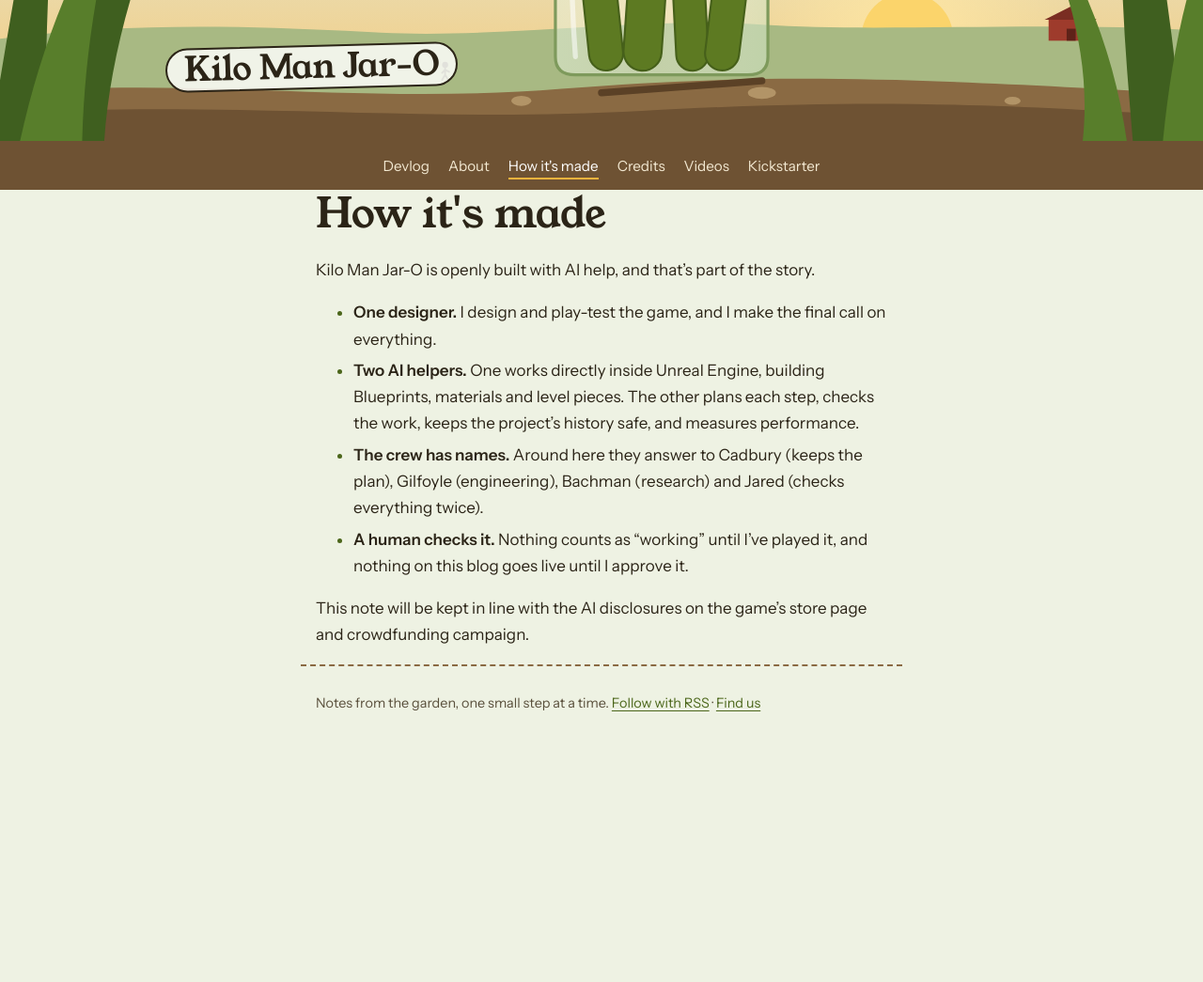
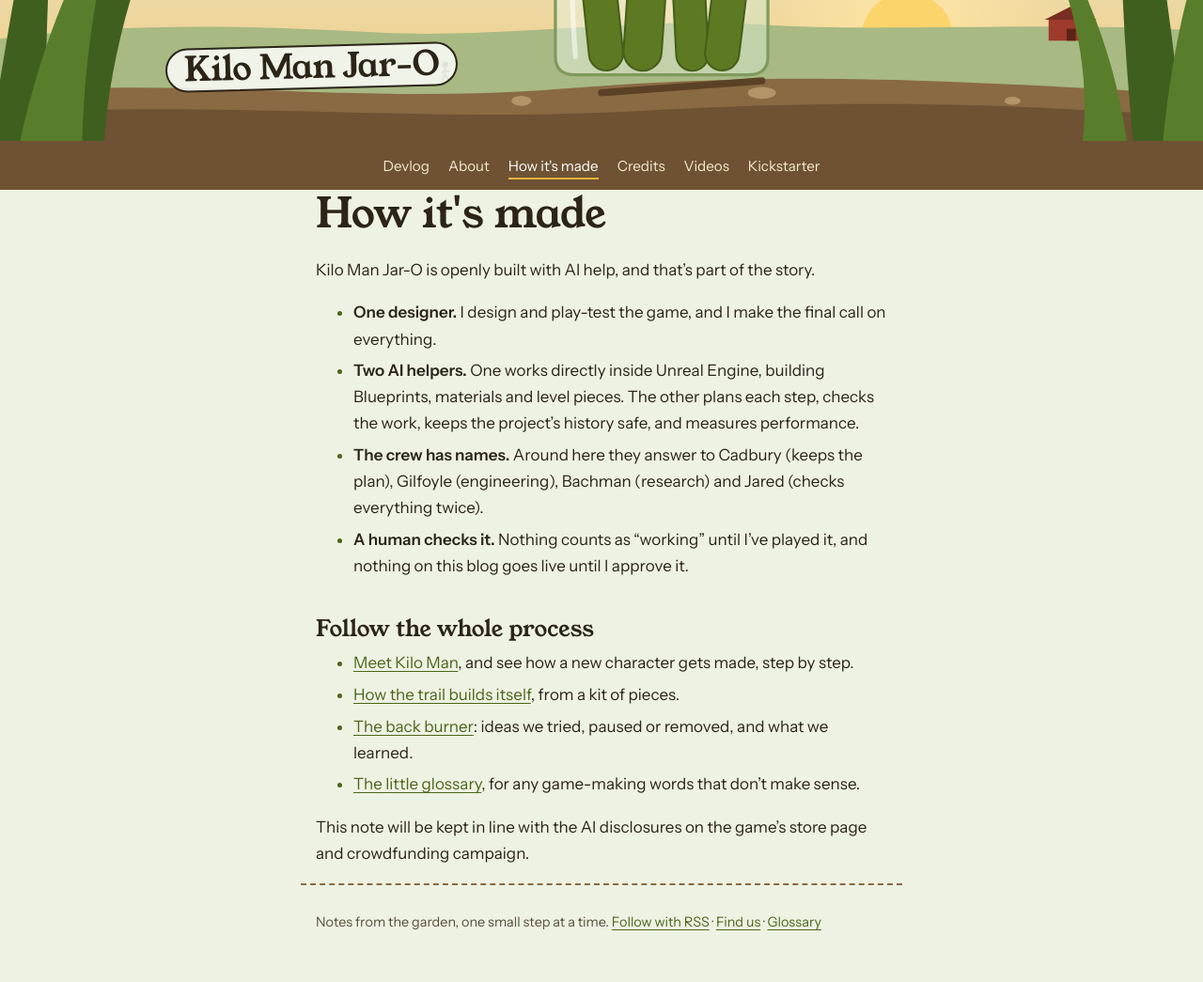
Before and after one commit to DesertCacheTV/kilo_game_devlog, a Jekyll site: the page built from how-kilo-is-made.md, in a window 1280 px wide. Shown: the whole page at 94% size. Built offline with Jekyll 4.4.1, drawn with Linux system fonts in a browser that asks for light colours; before the commit the page ends 900 px from its top, so only the background shows below that.

Commit message:
Back burner page + board lane, Meet Kilo Man with character workflow, glossary, status labels
Co-Authored-By: Claude Opus 5.5 (1M context) <noreply@anthropic.com>

```diff
--- a/_config.yml
+++ b/_config.yml
@@ -11,6 +11,7 @@ kramdown:
 permalink: /:year/:month/:day/:title/
 header_pages:
   - about.md
+  - kilo-man.md
   - how-kilo-is-made.md
   - credits.md
   - videos.html
--- a/_includes/progress.html
+++ b/_includes/progress.html
@@ -13,7 +13,11 @@
         <li>{{ item }}</li>
         {%- endfor %}
       </ul>
+      {%- if lane.link %}
+      <p class="lane-link"><a href="{{ lane.link | relative_url }}">{{ lane.link_text | default: "Read more" }}</a></p>
+      {%- endif %}
     </div>
     {%- endfor %}
   </div>
+  <p class="board-help">New to game-making words? The <a href="{{ "/glossary/" | relative_url }}">little glossary</a> explains them.</p>
 </section>
--- /dev/null
+++ b/_includes/status.html
@@ -0,0 +1,2 @@
+{%- assign k = include.s | downcase | replace: " ", "-" -%}
+<span class="status status-{{ k }}">{{ include.s }}</span>
--- a/_layouts/default.html
+++ b/_layouts/default.html
@@ -27,7 +27,7 @@
     {{ content }}
   </main>
   <footer class="site-foot wrap">
-    <p>Notes from the garden, one small step at a time. <a href="{{ "/feed.xml" | relative_url }}">Follow with RSS</a> · <a href="{{ "/about/#find-us" | relative_url }}">Find us</a></p>
+    <p>Notes from the garden, one small step at a time. <a href="{{ "/feed.xml" | relative_url }}">Follow with RSS</a> · <a href="{{ "/about/#find-us" | relative_url }}">Find us</a> · <a href="{{ "/glossary/" | relative_url }}">Glossary</a></p>
   </footer>
 </body>
 </html>
--- a/assets/css/kilo.css
+++ b/assets/css/kilo.css
@@ -227,3 +227,33 @@ h1 { font-size: clamp(2rem, 6vw, 2.75rem); margin: 0 0 1.25rem; }
 .find-list li { padding: 0.5rem 0; border-top: 1.5px dashed var(--leaf-wash); }
 .find-name { font-weight: 600; }
 .find-note { display: block; font-size: 0.9rem; color: var(--loam-soft); }
+
+/* ---- Status labels (Working / In progress / Planned / Back burner / Removed) ---- */
+.status { display: inline-block; padding: 0.05rem 0.6rem; border: 2px solid #2B2417; border-radius: 999px;
+  font: 600 0.8rem/1.5 var(--sans); color: #2B2417; white-space: nowrap; vertical-align: 0.15em; }
+.status-working { background: #B3CF73; }
+.status-in-progress { background: #F3E9D2; }
+.status-planned { background: #DEE6CB; }
+.status-back-burner { background: #F2B33D; }
+.status-removed { background: #E3B5A9; }
+.status-replaced { background: #C9DDE6; }
+.status-fixed { background: #CFE7C2; }
+.lane-paused li::before { content: "\23F8"; color: var(--sun); }
+.lane-paused .sticker { background: #E3B5A9; }
+.lane-link { margin: 0.6rem 0 0.4rem; font-size: 0.9rem; }
+.board-help { margin: 1rem 0 0; font-size: 0.9rem; color: var(--loam-soft); }
+
+/* Story cards on the Back burner and Kilo Man pages. */
+.story { margin: 1.5rem 0; padding: 1rem 1.1rem 0.4rem; background: var(--card); color: var(--ink); border: 2px solid var(--ink); border-radius: 10px; box-shadow: 5px 5px 0 var(--trail); }
+.story h3 { margin: 0 0 0.5rem; font-size: 1.25rem; }
+.story dl { margin: 0; }
+.story dt { font-weight: 600; font-size: 0.9rem; color: var(--loam-soft); margin-top: 0.4rem; }
+.story dd { margin: 0 0 0.5rem; }
+.steps { counter-reset: step; list-style: none; padding: 0; }
+.steps > li { counter-increment: step; position: relative; padding: 0 0 1rem 2.75rem; }
+.steps > li::before { content: counter(step); position: absolute; left: 0; top: 0; width: 2rem; height: 2rem; border-radius: 50%;
+  border: 2px solid var(--ink); background: var(--card); color: var(--ink); font: 400 1rem/1.8 var(--serif); text-align: center; }
+.steps h3 { margin: 0.1rem 0 0.3rem; font-size: 1.15rem; }
+.steps p { margin: 0 0 0.4rem; }
+.glossary dt { font-family: var(--serif); font-size: 1.15rem; margin-top: 1.1rem; }
+.glossary dd { margin: 0.2rem 0 0; }
--- a/how-kilo-is-made.md
+++ b/how-kilo-is-made.md
@@ -11,4 +11,11 @@ Kilo Man Jar-O is openly built with AI help, and that's part of the story.
 - **The crew has names.** Around here they answer to Cadbury (keeps the plan), Gilfoyle (engineering), Bachman (research) and Jared (checks everything twice).
 - **A human checks it.** Nothing counts as "working" until I've played it, and nothing on this blog goes live until I approve it.
 
+## Follow the whole process
+
+- [Meet Kilo Man]({{ "/kilo-man/" | relative_url }}), and see how a new character gets made, step by step.
+- [How the trail builds itself]({{ "/2026/10/21/how-the-trail-builds-itself/" | relative_url }}), from a kit of pieces.
+- [The back burner]({{ "/back-burner/" | relative_url }}): ideas we tried, paused or removed, and what we learned.
+- [The little glossary]({{ "/glossary/" | relative_url }}), for any game-making words that don't make sense.
+
 This note will be kept in line with the AI disclosures on the game's store page and crowdfunding campaign.
```
Also changed, not shown: _data/progress.yml (+9 -0 lines), back-burner.html (added, +96 -0 lines), glossary.md (added, +27 -0 lines), kilo-man.html (added, +57 -0 lines).
